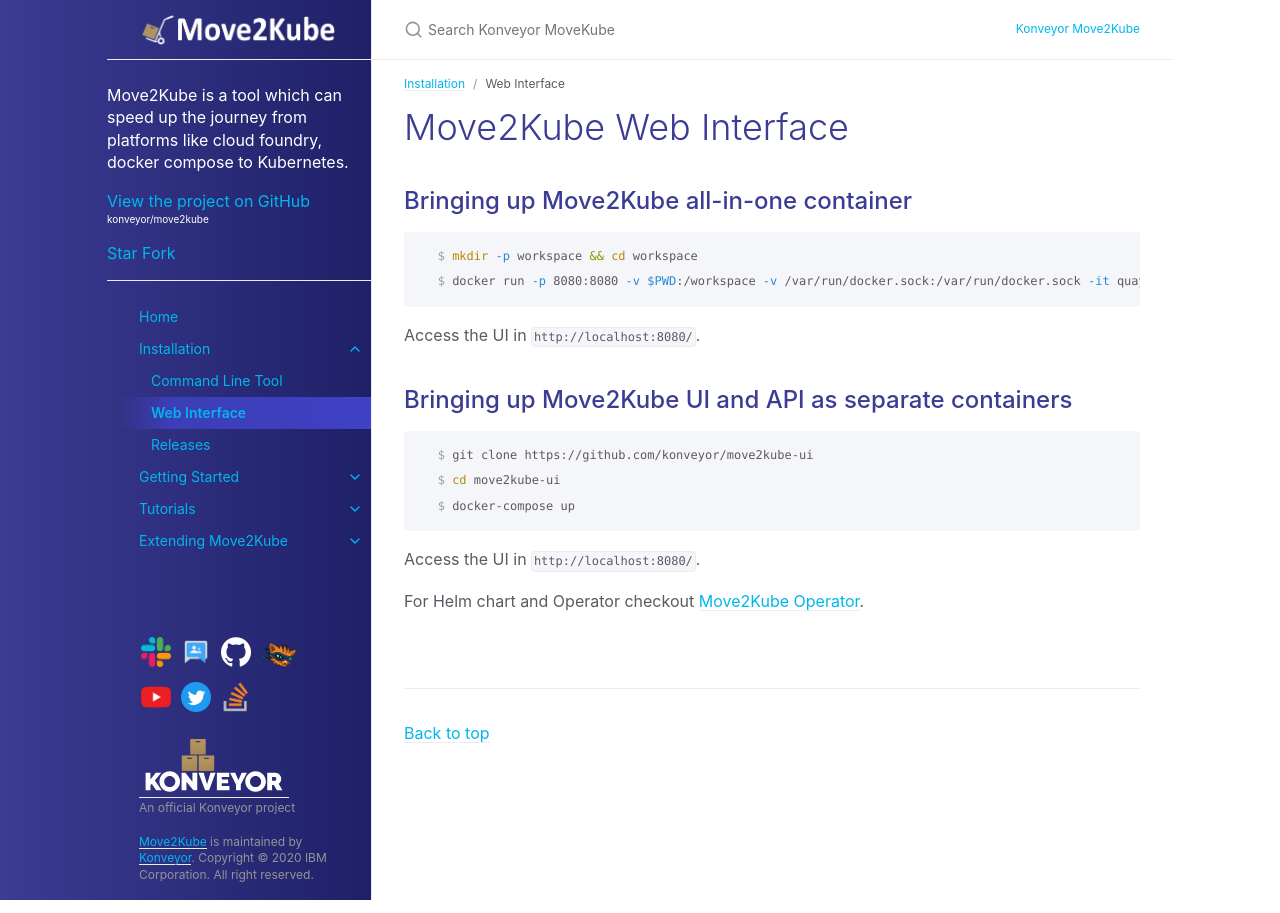
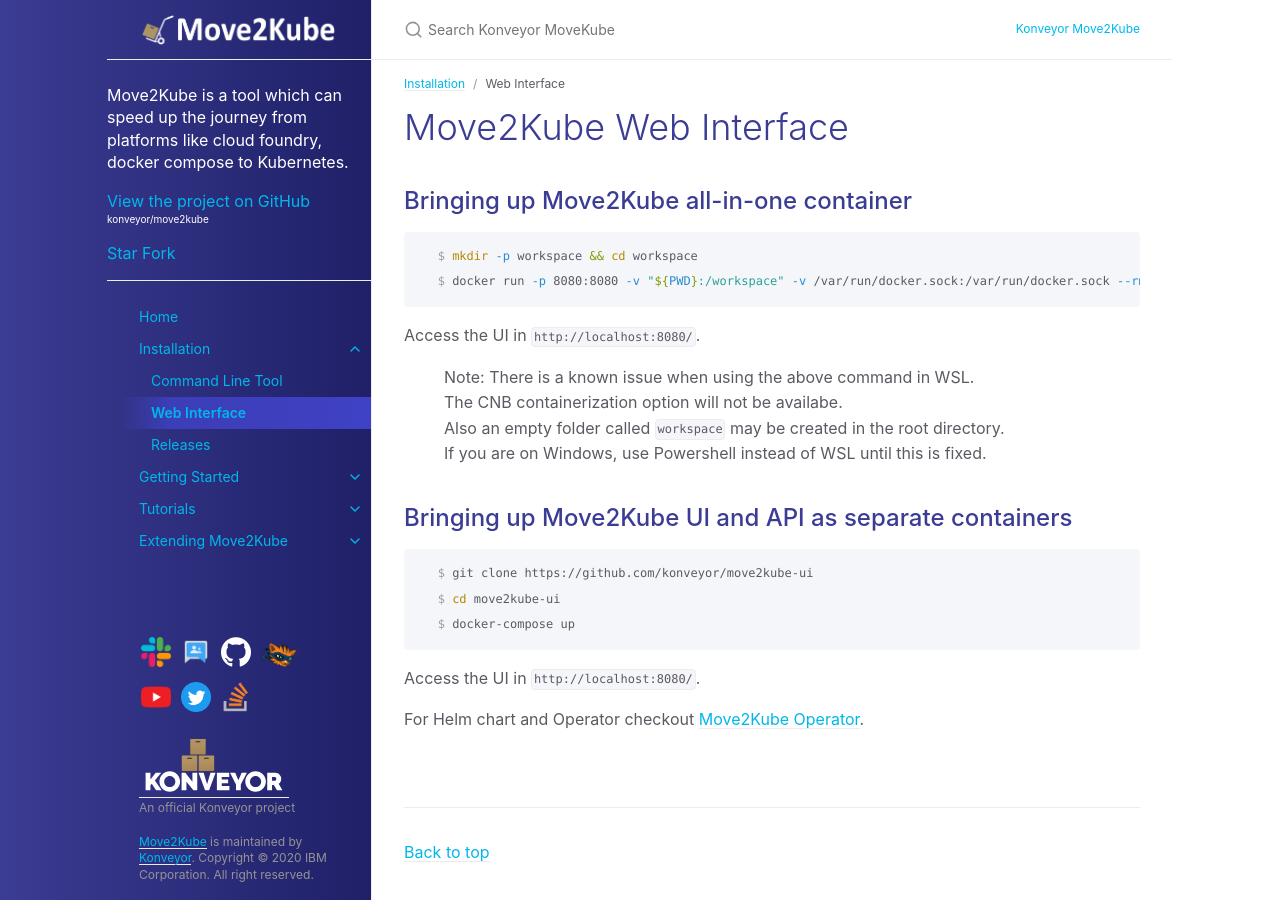
Before and after one commit to konveyor/move2kube, a Jekyll site: the page built from docs/installation/web-interface.md, in a window 1280 px wide. Built offline with Jekyll 4.4.1, drawn with Linux system fonts in a browser that asks for light colours.

Commit message:
chore: fix command to work in Powershell for users who don't have WSL installed (#501)
Signed-off-by: Harikrishnan Balagopal <harikrishmenon@gmail.com>

````diff
--- a/docs/installation/web-interface.md
+++ b/docs/installation/web-interface.md
@@ -12,9 +12,14 @@ nav_order: 2
 
    ```console
    $ mkdir -p workspace && cd workspace
-   $ docker run -p 8080:8080 -v $PWD:/workspace -v /var/run/docker.sock:/var/run/docker.sock -it quay.io/konveyor/move2kube-aio:latest
+   $ docker run -p 8080:8080 -v "${PWD}:/workspace" -v /var/run/docker.sock:/var/run/docker.sock --rm -it quay.io/konveyor/move2kube-aio:latest
    ```
    Access the UI in `http://localhost:8080/`.
+
+   > Note: There is a known issue when using the above command in WSL.
+   The CNB containerization option will not be availabe.
+   Also an empty folder called `workspace` may be created in the root directory.
+   If you are on Windows, use Powershell instead of WSL until this is fixed.
 
 ## Bringing up Move2Kube UI and API as separate containers
 
````
